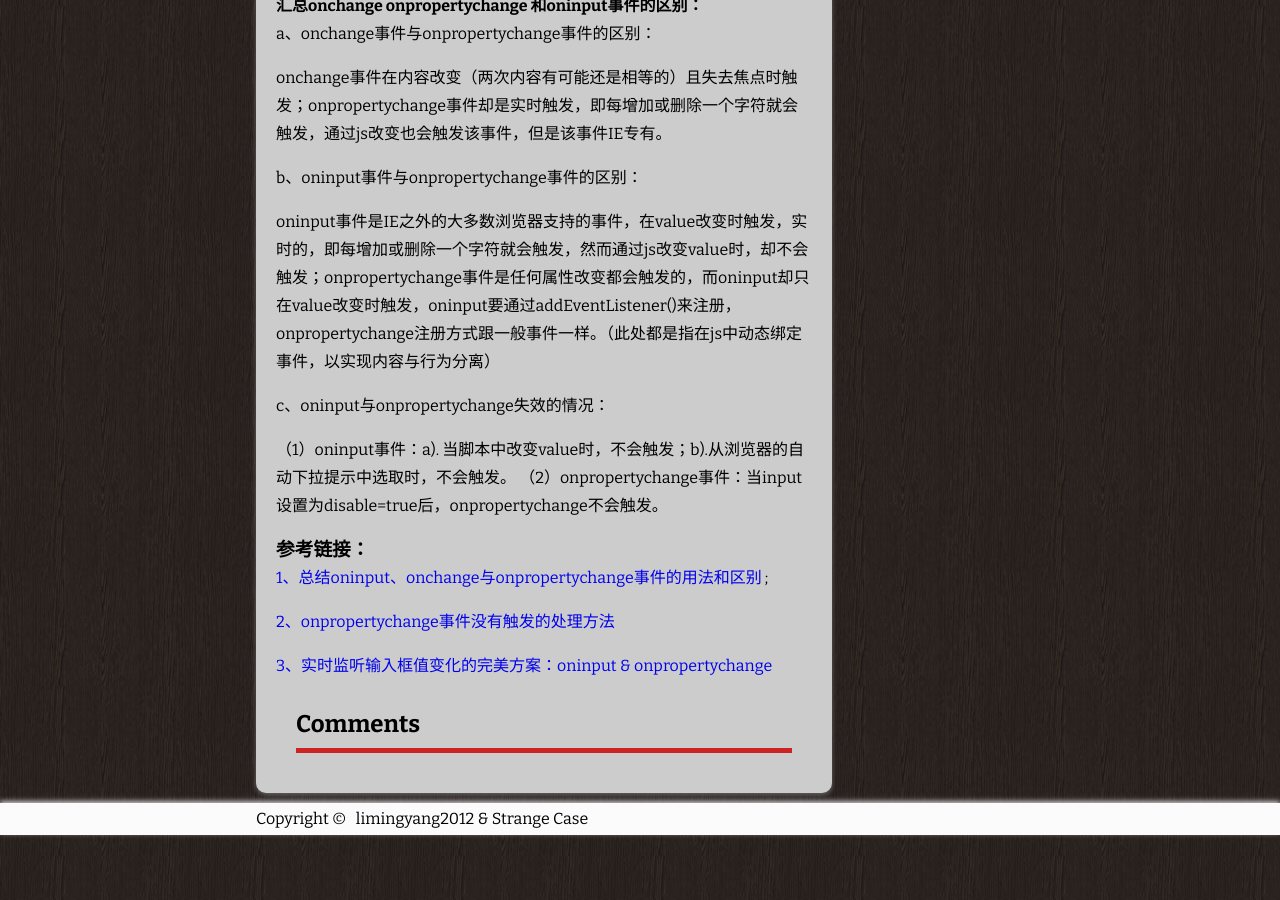
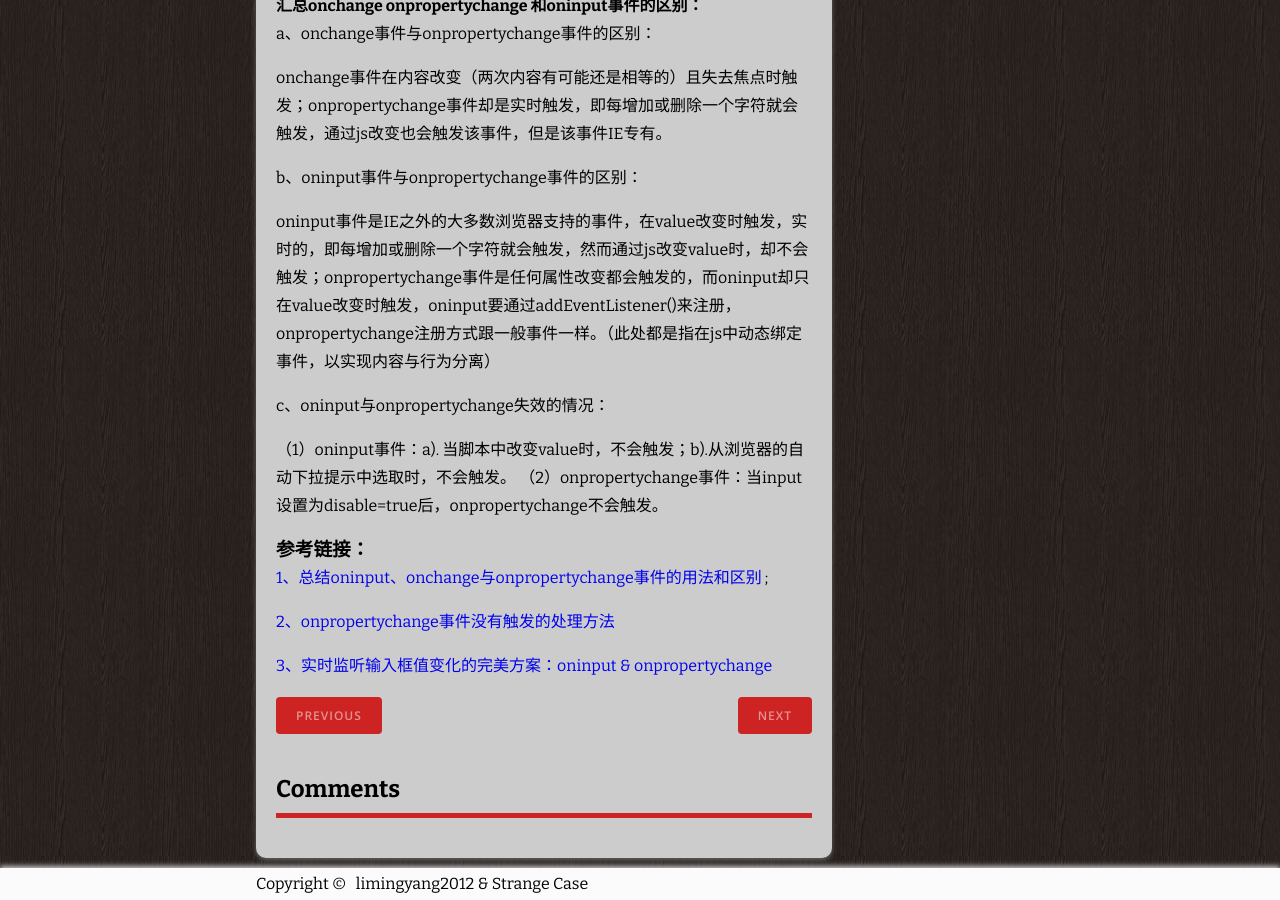
Before and after one commit to radenrecha/radenrecha.github.io, a Jekyll site: the page built from _posts/2015-10-05-oninput&onpropertychange.md, in a window 1280 px wide and 900 px high, scrolled down 2544 px. Built offline with Jekyll 4.4.1, drawn with Linux system fonts in a browser that asks for light colours; comment, search, counter and statistics services are not loaded; a style sheet for code colours, icons or effects is not loaded.

Commit message:
layout-post

```diff
--- a/_layouts/post.html
+++ b/_layouts/post.html
@@ -10,12 +10,24 @@
 
             {{ content }}
 
-            <div class="post-comment">
-                <span>Comments</span>
-                <!-- 多说评论框 start -->
-                <div class="ds-thread" data-thread-key="{{ page.id }}" data-title="{{ page.title }}" data-url="limingyang2012.github.io{{ page.url }}"></div>
-                <!-- 多说评论框 end -->
-            </div>
+            <ul class="pagination">
+                {% if page.previous.url %}
+                <li class="previous">
+                    <a href="{{ site.baseurl }}{{ page.previous.url }}">Previous</a>
+                </li>
+                {% endif %}
+                {% if page.next.url %}
+                <li class="next">
+                    <a href="{{ site.baseurl }}{{ page.next.url }}">Next</a>
+                </li>
+                {% endif %}
+            </ul>
+        </div>
+        <div class="post-comment">
+            <span>Comments</span>
+            <!-- 多说评论框 start -->
+            <div class="ds-thread" data-thread-key="{{ page.id }}" data-title="{{ page.title }}" data-url="limingyang2012.github.io{{ page.url }}"></div>
+            <!-- 多说评论框 end -->
         </div>
     </article>
     <!--右边目录-->
```
